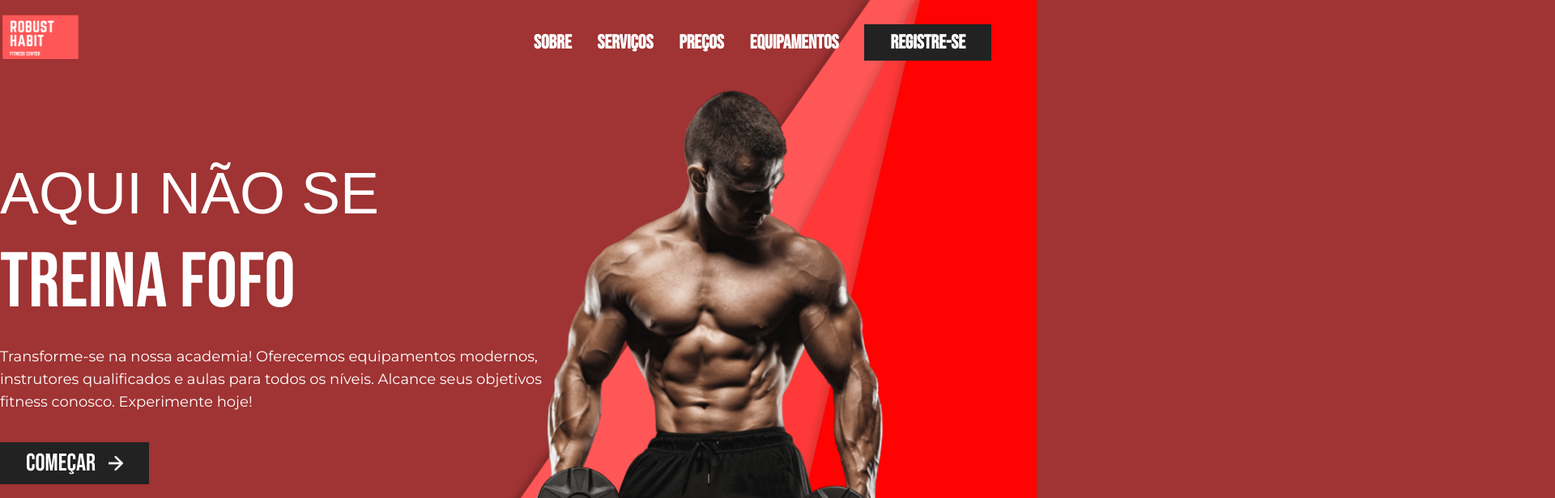
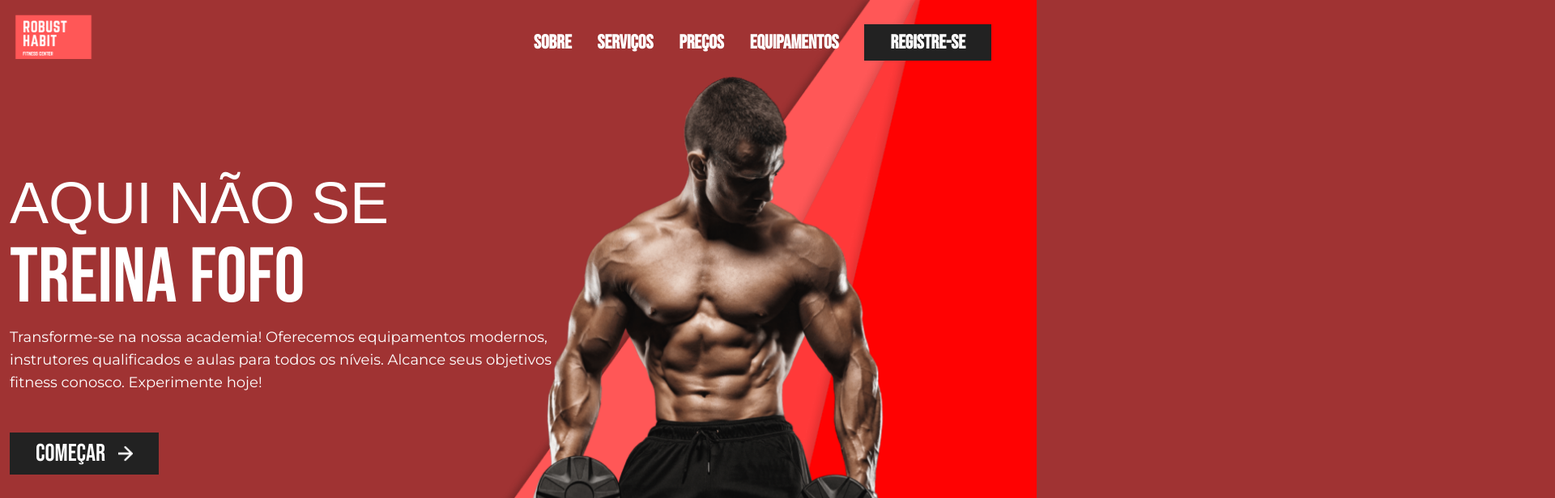
Before and after one commit to cardrocha/fitness-app, a Next.js app: page / in a window 1280 px wide. Shown: the top 616 px of the page at 81% size, 1920 px wide, since content can reach past the window. Built offline with nearby package versions, Linux system fonts and the light colour scheme; a web font is replaced by a local one; what tailwind-clip-path would draw is missing.

Commit message:
chore: respnsive sections

```diff
--- a/src/app/globals.css
+++ b/src/app/globals.css
@@ -9,7 +9,7 @@
   list-style: none;
 }
 
-html {
+html, body {
   overflow-x: hidden;
 }
 
--- a/src/components/Benefits.tsx
+++ b/src/components/Benefits.tsx
@@ -47,7 +47,7 @@ const Benefits = () => {
         <h2 className="font-bungee text-6xl text-center text-primary mt-40">
           Nossos <span className="font-bebas text-7xl">diferenciais</span>
         </h2>
-        <div className="flex mt-24">
+        <div className="grid sm:grid-cols-1 md:grid-cols-2 xl:grid-cols-4 mt-24 place-items-center">
           <div
             onMouseEnter={handlerMouseEnter}
             onMouseLeave={handleMouseLeave}
--- a/src/components/Contact.tsx
+++ b/src/components/Contact.tsx
@@ -30,10 +30,10 @@ const Contact = () => {
   };
 
   return (
-    <section className="bg-secondary mt-[138px] pb-28 relative">
+    <section className="container mx-auto bg-secondary mt-[138px] pb-28 relative">
       <div className="container mx-auto text-primary">
-        <h3 className="font-bebas text-7xl pt-16">ENTRE EM CONTATO</h3>
-        <p className="font-mont text-2xl mt-5">
+        <h3 className="font-bebas text-7xl ml-8 pt-16">ENTRE EM CONTATO</h3>
+        <p className="font-mont text-2xl ml-8 mt-5">
           Matricule-se agora mesmo! Fale com um de nossos atendentes
         </p>
       </div>
@@ -88,11 +88,11 @@ const Contact = () => {
         alt="mulher treinando com duas anilhas nas mãos"
       />
       {showMessage && (
-      <div className="bg-primary p-2 mt-7 animate-fade-in-out">
-        <p className="font-mont text-xl ml-16 font-semibold">
-          Entraremos em contato o mais breve possível, obrigado!
-        </p>
-      </div>
+        <div className="bg-primary p-2 mt-7 animate-fade-in-out">
+          <p className="font-mont text-xl ml-16 font-semibold">
+            Entraremos em contato o mais breve possível, obrigado!
+          </p>
+        </div>
       )}
     </section>
   );
--- a/src/components/Header.tsx
+++ b/src/components/Header.tsx
@@ -4,8 +4,8 @@ import React from "react";
 const Menu = () => {
   return (
     <section className="container mx-auto">
-      <div className="flex items-center justify-between">
-        <h1 className="pt-4">
+      <div className="sm:flex flex-col md:flex-row xl:flex-row text-center items-center sm:justify-center md:justify-between xl:justify-between">
+        <h1 className="pt-4 ml-5 md:ml-3 xl:ml-4">
           <Image
             src="/logo_fitness.svg"
             width={100}
@@ -14,7 +14,7 @@ const Menu = () => {
           />
         </h1>
         <nav className="relative z-30">
-          <ul className="font-bebas flex items-center gap-8 mr-14 text-2xl text-primary font-bold pt-8">
+          <ul className="font-bebas sm:flex flex-col md:flex-row xl:flex-row items-center gap-8 sm:mr-0 md:mr-2 xl:mr-14 text-2xl text-primary font-bold pt-8">
             <li>
               <a className="hover:text-gray-200" href="#sobre">
                 SOBRE
@@ -35,7 +35,7 @@ const Menu = () => {
                 EQUIPAMENTOS
               </a>
             </li>
-            <li>
+            <li className="mt-3 md:mt-0 xl:mt-0">
               <a
                 className="bg-secondary hover:text-gray-200 py-2 px-8 clip-path-mypolygon"
                 href="#sobre"
@@ -45,21 +45,17 @@ const Menu = () => {
             </li>
           </ul>
         </nav>
-        <Image
-          className="absolute top-0 right-0 z-0"
-          src="/Rectangle.png"
-          width={735}
-          height={700}
-          alt="fundo hero"
-        />
-        <Image
-          className="absolute top-28 right-40 z-20"
-          src="/pngwing.png"
-          width={473}
-          height={626}
-          alt="cara segurando peso nas mãos"
-        />
       </div>
+        <div className="absolute  md:top-[0px] xl:top-0 right-0 w-[735px] md:h-[788px] xl:h-[730px] z-0">
+          <Image
+            src="/Rectangle.png"
+            alt="fundo hero"
+            fill
+          />
+        </div>
+        <div className="absolute sm:hidden md:block xl:block md:top-[252px] xl:top-[95px] md:w-[373px] md:h-[526px] xl:w-[473px] xl:h-[626px] md:right-5 xl:right-40 z-20">
+          <Image src="/pngwing.png" alt="cara segurando peso nas mãos" fill />
+        </div>
     </section>
   );
 };
--- a/src/components/Hero.tsx
+++ b/src/components/Hero.tsx
@@ -4,18 +4,26 @@ import Image from "next/image";
 const Hero = () => {
   return (
     <>
-      <section id="sobre" className="container mx-auto">
+      <section id="sobre" className="container mx-auto z-30 relative">
         <div>
-          <p className="font-bungee text-7xl text-primary mt-32">AQUI NÃO SE</p>
-          <p className="font-bebas text-8xl text-primary mt-7">TREINA FOFO</p>
-          <p className="font-mont text-lg mt-7 text-primary">
+          <p className="font-bungee text-7xl p-3 text-primary mt-32">
+            AQUI NÃO SE
+          </p>
+          <p className="font-bebas text-8xl p-3 leading-3	 text-primary mt-7">
+            TREINA FOFO
+          </p>
+          <p className="font-mont text-lg mt-7 p-3 text-primary md:w-[410px] xl:w-[1280px]">
             Transforme-se na nossa academia! Oferecemos equipamentos modernos,
             <br />
             instrutores qualificados e aulas para todos os níveis. Alcance seus
             objetivos
             <br /> fitness conosco. Experimente hoje!
           </p>
-          <a href="#precos" title="clique aqui" className="bg-secondary py-2 px-8 clip-path-mypolygon inline-flex items-center gap-4 font-bebas text-3xl text-primary mt-9 p-6 cursor-pointer">
+          <a
+            href="#precos"
+            title="clique aqui"
+            className="bg-secondary py-2 px-8 clip-path-mypolygon inline-flex items-center gap-4 font-bebas text-3xl text-primary mt-9 ml-3 cursor-pointer"
+          >
             Começar
             <Image src="/Arrow.png" width={18} height={18} alt="icone seta" />
           </a>
--- a/src/components/Numbers.tsx
+++ b/src/components/Numbers.tsx
@@ -3,7 +3,7 @@ import React from "react";
 
 const Numbers = () => {
   return (
-    <section id="equipamentos" className="relative">
+    <section id="equipamentos" className="container mx-auto relative">
       <div>
         <Image
           className="absolute top-0 left-0 z-0"
--- a/src/components/Plans.tsx
+++ b/src/components/Plans.tsx
@@ -3,13 +3,13 @@ import React from "react";
 
 const Plans = () => {
   return (
-    <section id="precos">
+    <section id="precos" className="container mx-auto">
       <div className="bg-secondary pt-20">
         <h3 className="font-bebas text-7xl text-primary text-center">
           nossos planos
         </h3>
-        <div className="container mx-auto flex items-end gap-10 pb-20">
-          <div className="mt-24">
+        <div className="container mx-auto flex flex-col items-center xl:flex-row xl:items-end justify-center gap-8 pb-20">
+          <div className="mt-24 w-[400px]">
             <div className="flex flex-col">
               <Image
                 src="/Rectangle_3.png"
```
